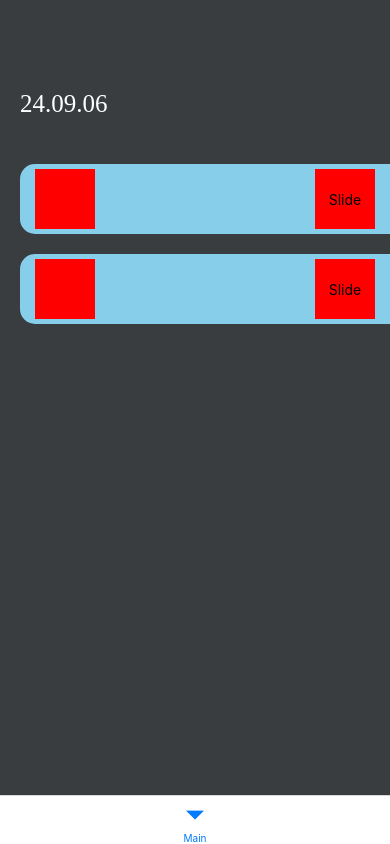
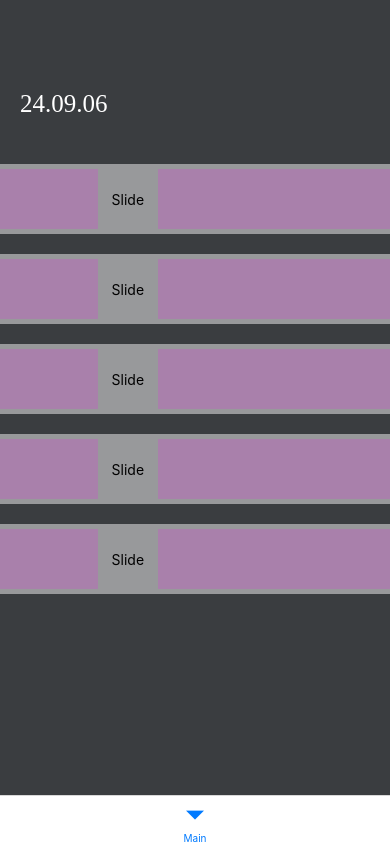
Before and after one commit to taurenHorde/MakingHabit, a React Native app: screen /Signed in a window 390 px wide. Built offline with nearby package versions, Linux system fonts and the light colour scheme; a web font is replaced by a local one.

Commit message:
0913 코드변경전

```diff
--- a/components/MainPage.js
+++ b/components/MainPage.js
@@ -1,43 +1,85 @@
 
-import { useRef } from 'react';
-import { StyleSheet, Text, View, Animated, PanResponder } from 'react-native';
+import { useEffect, useRef, useState } from 'react';
+import { StyleSheet, Text, View, Animated, PanResponder, ActivityIndicator } from 'react-native';
 import { darkTheme, lightTheme } from '../theme/color';
 import { fontTheme } from '../theme/font';
 
 export default function MainPage({ navigation }) {
 
-    let testArr = Array.from({ length: 2 }, (_, i) => i + 1)
+
+    let testArr = Array.from({ length: 5 }, (_, i) => i + 1)
+    const boxWrapWidRef = useRef(0); // goalBox
+    const aniBoxWidRef = useRef(0); // goalSetting - Animated
+    const [wrapTransLateX, setWrapTransLateX] = useState(0);
 
 
-    const renderComponent = (idx) => {
+    const renderComponent = (val, idx) => {
+
+        const wrapX = useRef(new Animated.Value(0)).current;
+        const wrapResponder = (type) => {
+            Animated.timing(wrapX, {
+                toValue: wrapTransLateX * type,
+                duration: 200,
+                useNativeDriver: true,
+            }).start();
+        }
+
         const pan = useRef(new Animated.ValueXY()).current;
         const panResponder = useRef(
             PanResponder.create({
                 onStartShouldSetPanResponder: () => true,
-                onPanResponderMove: Animated.event(
-                    [null, { dx: pan.x }],
-                    {
-                        useNativeDriver: false,
-                        listener: (e, gestureState) => {
-                            console.log("X" + gestureState.dx)
-                        }
+                onPanResponderMove: (e, gestureState) => {
+                    const dx = gestureState.dx
+                    const limitedX = Math.max(Math.min(dx, aniBoxWidRef.current / 2), -aniBoxWidRef.current / 2);
+                    pan.setValue({ x: limitedX, y: 0 })
+                },
+                onPanResponderRelease: (e, gestureState) => {
+                    const dragCheck = Math.abs(gestureState.dx) >= (aniBoxWidRef.current / 2)
+                    Animated.spring(pan, {
+                        toValue: {
+                            x: 0, y: 0
+                        },
+                        useNativeDriver: false
+                    }).start()
+                    if (dragCheck) {
+                        if (gestureState.dx > 0) console.log(`${idx} => 왼쪽`)
+                        if (gestureState.dx < 0) console.log(`${idx} => 오른쪽`)
                     }
-                ),
-                onPanResponderRelease: () => {
-                    pan.extractOffset()
                 },
-                // onPanResponderMove: (e, g) => {
-                // pan.x.setValue(g.dx);
-                // pan.y.setValue(g.dy);
-                // 직접 처리 하는 방법 },
             }),
         ).current;
 
+        const aniBoxLayout = (e) => {
+            const { width } = e.nativeEvent.layout;
+            aniBoxWidRef.current = width;
+        }
+
+        const boxWrapLayout = (e) => {
+            const { width } = e.nativeEvent.layout;
+            setWrapTransLateX(width * 0.3)
+            boxWrapWidRef.current = width;
+            wrapResponder(1)
+        }
+
         return (
-            <View style={styles.mainPageGoalBox} key={idx}>
-                <View style={styles.mainPageGoalResult}></View>
-                <View style={styles.mainPageGoalName}></View>
+            <Animated.View
+                key={idx}
+                onLayout={boxWrapLayout}
+                style={{
+                    ...styles.mainPageGoalBox,
+                    transform: [{ translateX: wrapX }]
+                }}
+            >
+                <View style={styles.mainPageGoalPart1}>
+                    <View style={styles.mainPageGoalResult}>
+                        <Text>{idx}</Text>
+                    </View>
+                    <View style={styles.mainPageGoalName}>
+                        <Text>헬스장 다녀오기!</Text>
+                    </View>
+                </View>
                 <Animated.View
+                    onLayout={aniBoxLayout}
                     style={{
                         ...styles.mainPageGoalSetting,
                         transform: [{ translateX: pan.x }],
@@ -46,9 +88,14 @@ export default function MainPage({ navigation }) {
                 >
                     <Text style={styles.textText}>Slide</Text>
                 </Animated.View>
-            </View>
+                <View style={{
+                    ...styles.mainPageGoalPart3,
+                    flexBasis: '20%'
+                }}>
+
+                </View>
+            </Animated.View>
         )
-
     }
 
 
@@ -58,7 +105,7 @@ export default function MainPage({ navigation }) {
                 <Text style={styles.mainPageTitle}>24.09.06</Text>
             </View>
             <View style={styles.mainPageBody}>
-                {testArr?.map((val, idx) => renderComponent(idx))}
+                {testArr?.map((val, idx) => renderComponent(val, idx))}
             </View>
             <View style={styles.mainPageFooter}>
 
@@ -89,31 +136,46 @@ const styles = StyleSheet.create({
         flexShrink: 1,
         paddingTop: 15,
         marginTop: 20,
-        alignItems: 'flex-end'
+        alignItems: 'center'
     },
     mainPageGoalBox: {
         marginVertical: 10,
         paddingVertical: 5,
         paddingHorizontal: 15,
-        backgroundColor: 'skyblue',
-        width: '95%',
+        backgroundColor: 'rgba(245, 245, 245, 0.5)',
+        width: '180%',
         minHeight: 70,
         borderTopLeftRadius: 15,
         borderBottomLeftRadius: 15,
-        flexDirection: 'row'
+        borderTopRightRadius: 15,
+        borderBottomRightRadius: 15,
+        flexDirection: 'row',
+        justifyContent: 'space-between'
+    },
+    mainPageGoalPart1: {
+        flex: 1,
+        flexDirection: 'row',
+        backgroundColor: 'rgba(255, 0, 255, 0.16)'
     },
     mainPageGoalResult: {
-        width: 60,
-        backgroundColor: 'red'
+        width: 20,
+        justifyContent: 'center',
+        alignItems: 'center'
     },
     mainPageGoalName: {
-        flexGrow: 1
+        flexGrow: 1,
+        justifyContent: 'center',
+        alignItems: 'flex-start'
     },
     mainPageGoalSetting: {
         width: 60,
-        backgroundColor: 'red',
         justifyContent: 'center',
-        alignItems: 'center'
+        alignItems: 'center',
+    },
+    mainPageGoalPart3: {
+        flex: 1,
+        flexDirection: 'row',
+        backgroundColor: 'rgba(255, 0, 255, 0.16)'
     },
     mainPageFooter: {
         flexGrow: 1,
```
